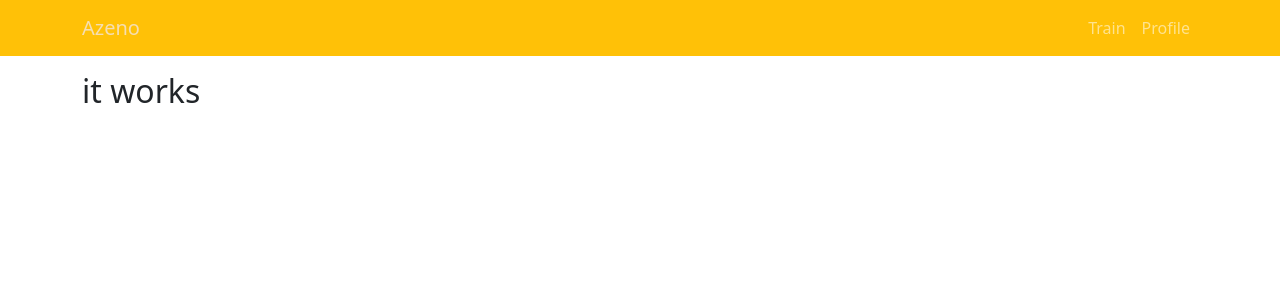
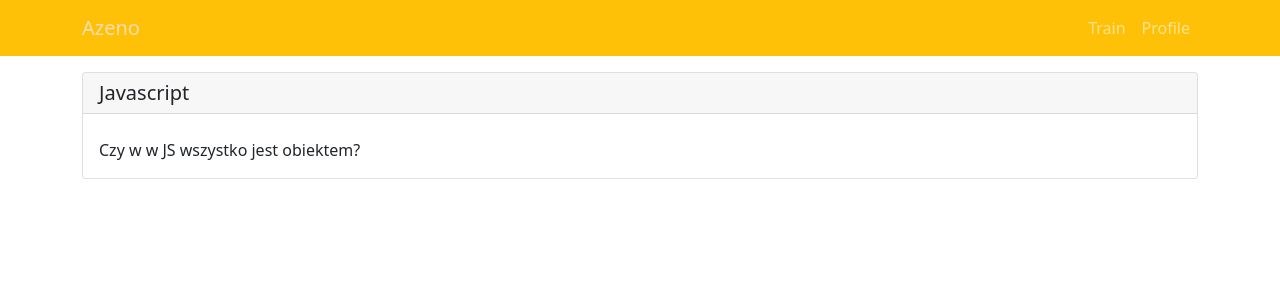
Before and after one commit to AndrewLyko/azeno, a React app: page /train/1 in a window 1280 px wide. Shown: the top 300 px of the page. Built offline with nearby package versions, Linux system fonts and the light colour scheme.

Commit message:
question components

```diff
--- a/src/components/App/App.jsx
+++ b/src/components/App/App.jsx
@@ -10,6 +10,7 @@ import Profile from '../Profile/Profile';
 import Login from '../Auth/Login';
 import Register from '../Auth/Register';
 import { Col, Container, Row } from 'react-bootstrap';
+import QuestionList from '../QuestionList/QuestionList';
 
 function App() {
     const [cookie, setCookie] = useCookie('token_auth');
@@ -26,7 +27,7 @@ function App() {
                             <Route path="/train" element={<Train />} />
                             <Route path="/login" element={<Login />} />
                             <Route path="/register" element={<Register />} />
-                            <Route path="/train/:id" element={<h2>it works</h2>} />
+                            <Route path="/train/:id" element={<QuestionList />} />
                         </Routes>
                     </Col>
                 </Row>
--- /dev/null
+++ b/src/components/Question/Question.jsx
@@ -0,0 +1,34 @@
+import React, { useState } from 'react';
+import { Button, Card } from 'react-bootstrap';
+
+function Question() {
+    const [question] = useState('Czy w w JS wszystko jest obiektem?');
+    const [answer] = useState(
+        'Z technicznego punktu widzenia - nie. Typy proste są opakowywane obiekatmi'
+    );
+
+    const [toggle, setToggle] = useState(false);
+
+    function handleAnswer() {
+        setToggle(true);
+    }
+
+    return (
+        <Card onClick={handleAnswer}>
+            <Card.Header as="h5">Javascript</Card.Header>
+            <Card.Body>
+                <Card.Title></Card.Title>
+                <Card.Text>{!toggle ? question : answer}</Card.Text>
+                {toggle && (
+                    <div className="d-flex justify-content-between">
+                        <Button variant="primary"> Wiedziałem!</Button>
+                        <Button variant="primary"> Nie byłem pewny!</Button>
+                        <Button variant="primary"> NIe wiedziałem!</Button>
+                    </div>
+                )}
+            </Card.Body>
+        </Card>
+    );
+}
+
+export default Question;
--- /dev/null
+++ b/src/components/QuestionList/QuestionList.jsx
@@ -0,0 +1,12 @@
+import React from 'react';
+import Question from '../Question/Question';
+
+function QuestionList() {
+    return (
+        <div>
+            <Question></Question>
+        </div>
+    );
+}
+
+export default QuestionList;
```
